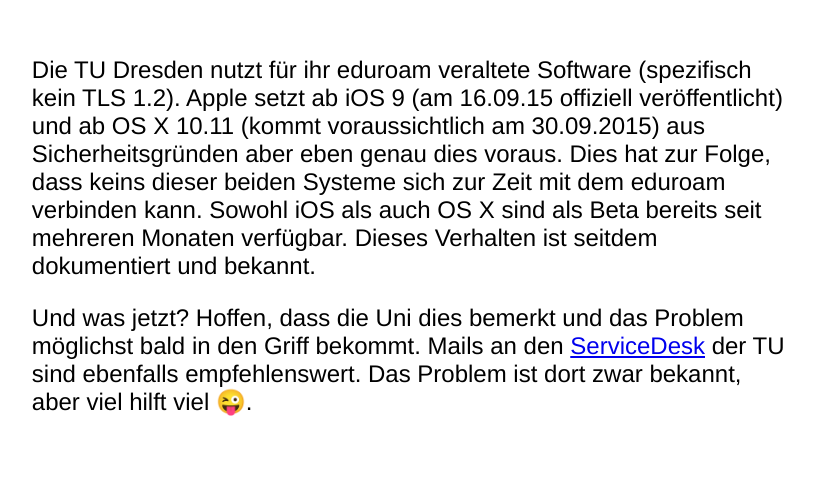
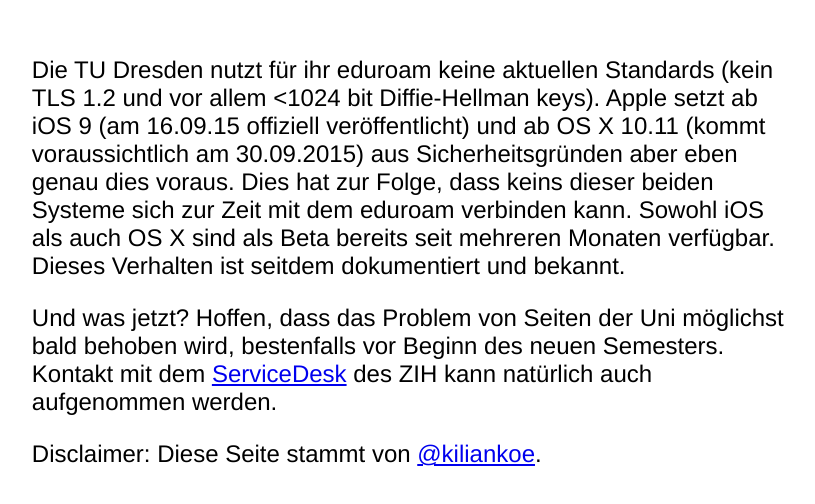
Before and after one commit to kiliankoe/isteduroamnochkaputt.de, a plain HTML site: page bittewas.html in a window 1280 px wide. Shown: the part 102-606 px from the top of the page, without its empty margins (229-1044 px from the left). Drawn offline with Linux system fonts and the light colour scheme.

Commit message:
twitter button and better description

```diff
--- a/bittewas.html
+++ b/bittewas.html
@@ -7,10 +7,13 @@
 <body>
 		<div style="font-size:150%;padding-top:10%;width:60%;margin:auto;text-align:left;font-family:Amaranth,Helvetica,sans serif;">
 				<p>
-					Die TU Dresden nutzt für ihr eduroam veraltete Software (spezifisch kein TLS 1.2). Apple setzt ab iOS 9 (am 16.09.15 offiziell veröffentlicht) und ab OS X 10.11 (kommt voraussichtlich am 30.09.2015) aus Sicherheitsgründen aber eben genau dies voraus. Dies hat zur Folge, dass keins dieser beiden Systeme sich zur Zeit mit dem eduroam verbinden kann. Sowohl iOS als auch OS X sind als Beta bereits seit mehreren Monaten verfügbar. Dieses Verhalten ist seitdem dokumentiert und bekannt.
+					Die TU Dresden nutzt für ihr eduroam keine aktuellen Standards (kein TLS 1.2 und vor allem &lt;1024 bit Diffie-Hellman keys). Apple setzt ab iOS 9 (am 16.09.15 offiziell veröffentlicht) und ab OS X 10.11 (kommt voraussichtlich am 30.09.2015) aus Sicherheitsgründen aber eben genau dies voraus. Dies hat zur Folge, dass keins dieser beiden Systeme sich zur Zeit mit dem eduroam verbinden kann. Sowohl iOS als auch OS X sind als Beta bereits seit mehreren Monaten verfügbar. Dieses Verhalten ist seitdem dokumentiert und bekannt.
 				</p>
 				<p>
-					Und was jetzt? Hoffen, dass die Uni dies bemerkt und das Problem möglichst bald in den Griff bekommt. Mails an den <a href="mailto:servicedesk@tu-dresden.de">ServiceDesk</a> der TU sind ebenfalls empfehlenswert. Das Problem ist dort zwar bekannt, aber viel hilft viel 😜.
+					Und was jetzt? Hoffen, dass das Problem von Seiten der Uni möglichst bald behoben wird, bestenfalls vor Beginn des neuen Semesters. Kontakt mit dem <a href="http://tu-dresden.de/die_tu_dresden/zentrale_einrichtungen/zih/dienste/beratung_und_unterstuetzung/benutzerberatung">ServiceDesk</a> des ZIH kann natürlich auch aufgenommen werden.
+				</p>
+				<p>
+					Disclaimer: Diese Seite stammt von <a href="https://twitter.com/kiliankoe">@kiliankoe</a>.
 				</p>
 		</div>
 </body>
--- a/index.html
+++ b/index.html
@@ -5,10 +5,11 @@
 <meta charset="utf-8" />
 </head>
 <body>
-		<div style="font-size:400%;position:absolute;left:0;top:50%;width:100%;margin-top:-5em;text-align:center;font-family:Amaranth,Helvetica,sans serif;">
+		<div style="font-size:400%;position:absolute;left:0;top:40%;width:100%;margin-top:-5em;text-align:center;font-family:Amaranth,Helvetica,sans serif;">
 				<h6>Ist das eduroam der TU Dresden noch immer mit</br> aktuellen Versionen von iOS und OS X inkompatibel?</h6>
 				<h1>Ja 😭</h1>
 				<h6><a href="/bittewas.html">Bitte was?</a></h6>
+				<a href="https://twitter.com/share" class="twitter-share-button" data-url="http://isteduroamnochkaputt.de" data-text="Ist das TU Dresden eduroam noch kaputt?" data-lang="de" data-size="large" data-hashtags="isteduroamnochkaputt">Twittern</a> <script>!function(d,s,id){var js,fjs=d.getElementsByTagName(s)[0],p=/^http:/.test(d.location)?'http':'https';if(!d.getElementById(id)){js=d.createElement(s);js.id=id;js.src=p+'://platform.twitter.com/widgets.js';fjs.parentNode.insertBefore(js,fjs);}}(document, 'script', 'twitter-wjs');</script>
 		</div>
 </body>
 </html>
```
